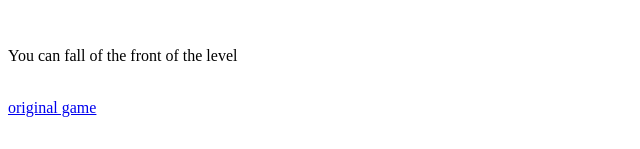
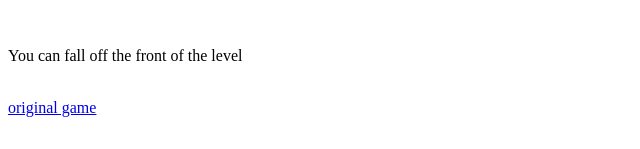
Before and after one commit to mcpengnetwork/electricboogaloo, a plain HTML site: page help/index.html in a window 1280 px wide. Shown: the part 648-797 px from the top of the page, 0-640 px from the left. Drawn offline with Linux system fonts and the light colour scheme.

Commit message:
Update index.html

```diff
--- a/help/index.html
+++ b/help/index.html
@@ -16,6 +16,6 @@
 <br>
 <p>Heal is broken</p>
 <br>
-<p>You can fall of the front of the level</p>
+<p>You can fall off the front of the level</p>
 <br>
 <a href="https://dumdump.github.io/mcpengsport">original game</a>
```
